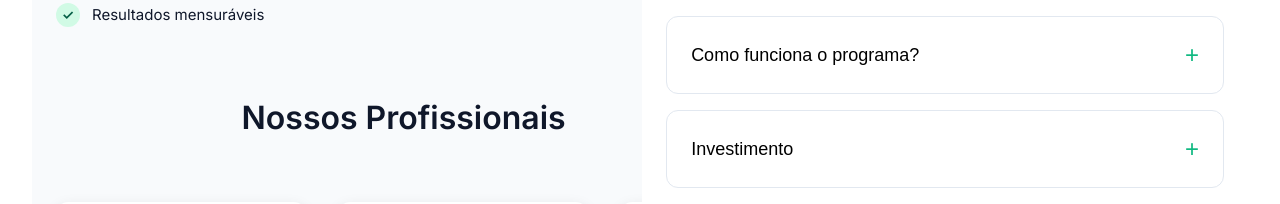
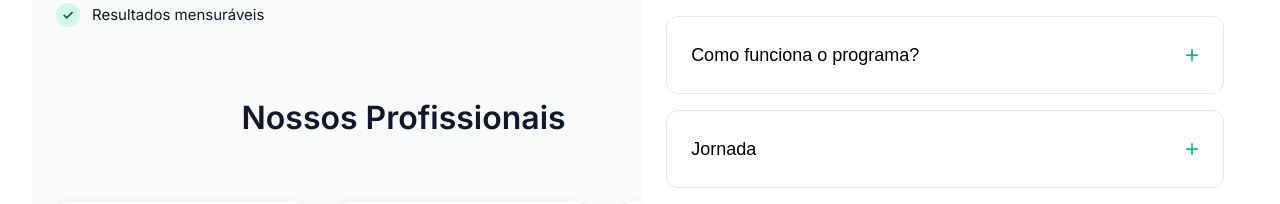
Before and after one commit to wribeiro1294/siteLevemente, a Vue app: page / in a window 1280 px wide. Shown: the part 1760-1964 px from the top of the page. Built offline with nearby package versions, Linux system fonts and the light colour scheme.

Commit message:
ajustando layout

```diff
--- a/src/App.vue
+++ b/src/App.vue
@@ -14,6 +14,12 @@ const faqs = ref([
     answer: 'Serão 15 dias de acompanhamento com profissionais especializados em emagrecimento com conteúdos exclusivos sobre alimentação, atividade fisica e saúde mental. Você terá acesso a um cardápio, receitas práticas e fáceis, uma planilha de treinos para serem feitos em casa ou na academia e suporte psicológico para que essa jornada seja leve e mentalmente saudável. Após os 15 dias todo material compartilhado continuará sendo seu! E teremos premiações pra quem tiver o melhor desempenho durante esse período.',
     open: false
   },
+  {
+    question: 'Jornada',
+    answer: 'INICIO: 23/02/2026   FIM: 09/03/2026',
+    open: false
+  },
+
   {
     question: 'Investimento',
     answer: 'R$ 49,90',
```
